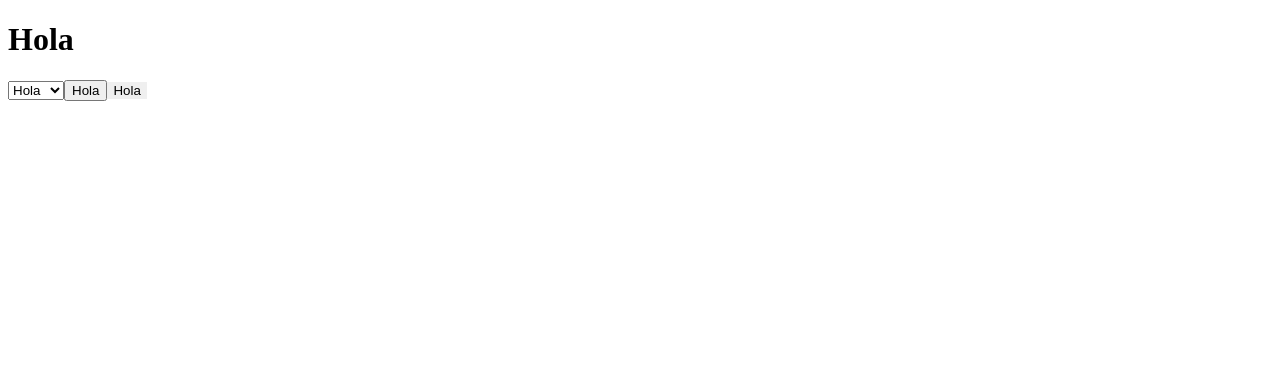
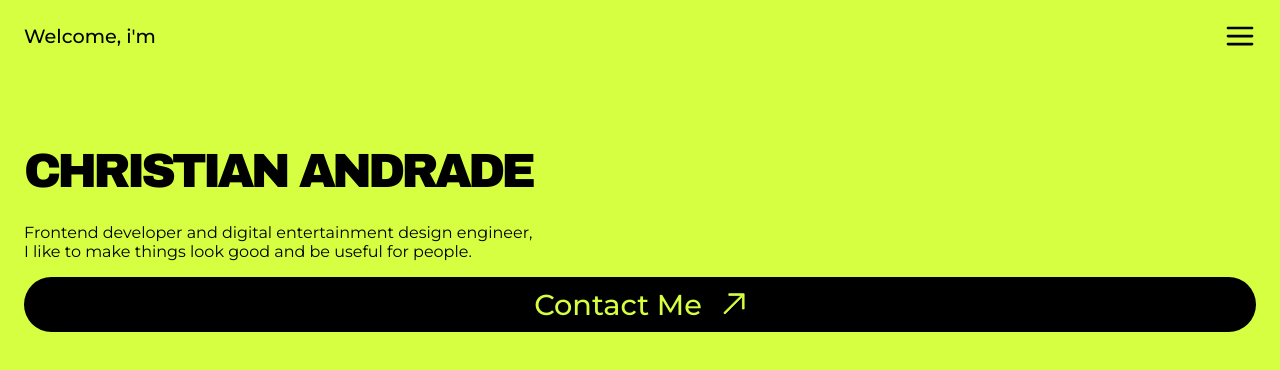
Before and after one commit to Jakekap/personal-portfolio, a React (Vite) app: page / in a window 1280 px wide. Shown: the top 370 px of the page. Built offline with nearby package versions, Linux system fonts and the light colour scheme.

Commit message:
✨ feat: add new components
add bg, button as component and titles

```diff
--- a/index.html
+++ b/index.html
@@ -3,6 +3,7 @@
   <head>
     <meta charset="UTF-8" />
     <link rel="icon" type="image/svg+xml" href="/vite.svg" />
+    <link rel="stylesheet" href="./style.css" />
     <meta
       name="viewport"
       content="width=device-width, initial-scale=1.0"
@@ -11,6 +12,6 @@
   </head>
   <body>
     <div id="root"></div>
-    <script type="module" src="/src/main.jsx"></script>
+    <script type="module" src="./src/index.jsx"></script>
   </body>
 </html>
--- a/package.json
+++ b/package.json
@@ -13,6 +13,7 @@
     "@emotion/styled": "^11.10.4",
     "react": "^18.2.0",
     "react-dom": "^18.2.0",
+    "react-icons": "^4.6.0",
     "react-router-dom": "^6.4.2"
   },
   "devDependencies": {
--- a/src/App.css
+++ /dev/null
@@ -1,41 +0,0 @@
-#root {
-  max-width: 1280px;
-  margin: 0 auto;
-  padding: 2rem;
-  text-align: center;
-}
-
-.logo {
-  height: 6em;
-  padding: 1.5em;
-  will-change: filter;
-}
-.logo:hover {
-  filter: drop-shadow(0 0 2em #646cffaa);
-}
-.logo.react:hover {
-  filter: drop-shadow(0 0 2em #61dafbaa);
-}
-
-@keyframes logo-spin {
-  from {
-    transform: rotate(0deg);
-  }
-  to {
-    transform: rotate(360deg);
-  }
-}
-
-@media (prefers-reduced-motion: no-preference) {
-  a:nth-of-type(2) .logo {
-    animation: logo-spin infinite 20s linear;
-  }
-}
-
-.card {
-  padding: 2em;
-}
-
-.read-the-docs {
-  color: #888;
-}
--- a/src/App.jsx
+++ /dev/null
@@ -1,18 +0,0 @@
-import Button from './components/Button'
-
-function App() {
-  return (
-    <div>
-      <h1>Hola</h1>
-      <select>
-        <option>Hola</option>
-        <option>Perro</option>
-        <option>Estas</option>
-      </select>
-      <button>Hola</button>
-      <Button>Hola</Button>
-    </div>
-  )
-}
-
-export default App
--- a/src/components/Button/index.jsx
+++ b/src/components/Button/index.jsx
@@ -1,15 +1,33 @@
 import styled from '@emotion/styled'
 import PropTypes from 'prop-types'
 
-const CustomButton = styled.button({
-  borderStyle: 'none',
-})
+const CustomButton = styled.button(
+  {
+    display: 'flex',
+    alignItems: 'center',
+    justifyContent: 'center',
+    borderStyle: 'none',
+    backgroundColor: 'black',
+    color: '#d5ff40',
+    padding: '10px 50px',
+    borderRadius: '500px',
+    boxSizing: 'border-box',
+    cursor: 'pointer',
+    '&:hover': {
+      transform: 'scale(1.01)',
+    },
+  },
+  (props) => ({
+    width: props.width,
+  })
+)
 
-function Button({ children }) {
-  return <CustomButton>{children}</CustomButton>
+function Button({ children, width }) {
+  return <CustomButton width={width}>{children}</CustomButton>
 }
 Button.propTypes = {
   children: PropTypes.node,
+  width: PropTypes.string,
 }
 
 export default Button
--- a/src/main.jsx
+++ b/src/index.jsx
@@ -1,6 +1,6 @@
 import React from 'react'
 import ReactDOM from 'react-dom/client'
-import App from './App'
+import App from './views/App'
 
 ReactDOM.createRoot(document.getElementById('root')).render(
   <React.StrictMode>
--- /dev/null
+++ b/src/views/App.jsx
@@ -0,0 +1,71 @@
+import Button from '../components/Button'
+import styled from '@emotion/styled'
+import { CgMenu } from 'react-icons/cg'
+import { IconContext } from 'react-icons'
+import { TfiArrowTopRight } from 'react-icons/tfi'
+
+const AppContainer = styled('div')({
+  padding: '0 1.5rem',
+})
+
+const Subtitle = styled('span')({
+  fontFamily: 'Montserrat',
+  fontSize: '1.2rem',
+  fontWeight: '500',
+})
+
+const Navbar = styled('nav')({
+  display: 'flex',
+  justifyContent: 'space-between',
+  alignItems: 'center',
+  margin: '20px 0',
+})
+
+const MainTitle = styled('h1')({
+  fontFamily: 'Archivo Black',
+  fontSize: '3rem',
+  fontWeight: '400',
+  lineHeight: '0.8',
+  letterSpacing: '-4px',
+  marginTop: '100px',
+})
+const Paragraph = styled('p')({
+  fontFamily: 'Montserrat',
+  fontSize: '1rem',
+})
+const ArrowIcon = styled(TfiArrowTopRight)({
+  strokeWidth: '.5px',
+  paddingTop: '5px',
+  paddingLeft: '15px',
+  fontSize: '1.8rem',
+})
+const ButtonText = styled('span')({
+  fontWeight: '500',
+  fontSize: '1.8rem',
+  fontFamily: 'Montserrat',
+})
+
+function App() {
+  return (
+    <AppContainer>
+      <IconContext.Provider value={{ size: '2rem' }}>
+        <Navbar>
+          <Subtitle>Welcome, i&#39;m</Subtitle>
+          <CgMenu />
+        </Navbar>
+      </IconContext.Provider>
+      <MainTitle>CHRISTIAN ANDRADE</MainTitle>
+      <Paragraph>
+        Frontend developer and digital entertainment design engineer,{' '}
+        <br />I like to make things look good and be useful for
+        people.
+      </Paragraph>
+      <Button width='100%'>
+        <ButtonText>Contact Me</ButtonText>
+        <ArrowIcon />
+      </Button>
+    </AppContainer>
+  )
+}
+
+export default App
--- /dev/null
+++ b/style.css
@@ -0,0 +1,7 @@
+@import url('https://fonts.googleapis.com/css2?family=Montserrat:wght@100;200;300;400;500;600;700;800;900&display=swap');
+@import url('https://fonts.googleapis.com/css2?family=Archivo+Black&display=swap');
+body {
+  margin: 0;
+  padding: 0;
+  background-color: #d5ff40;
+}
```
Also changed, not shown: src/components/Container/index.jsx (added), 1 other file (tests, documents, lock files or other folders).
